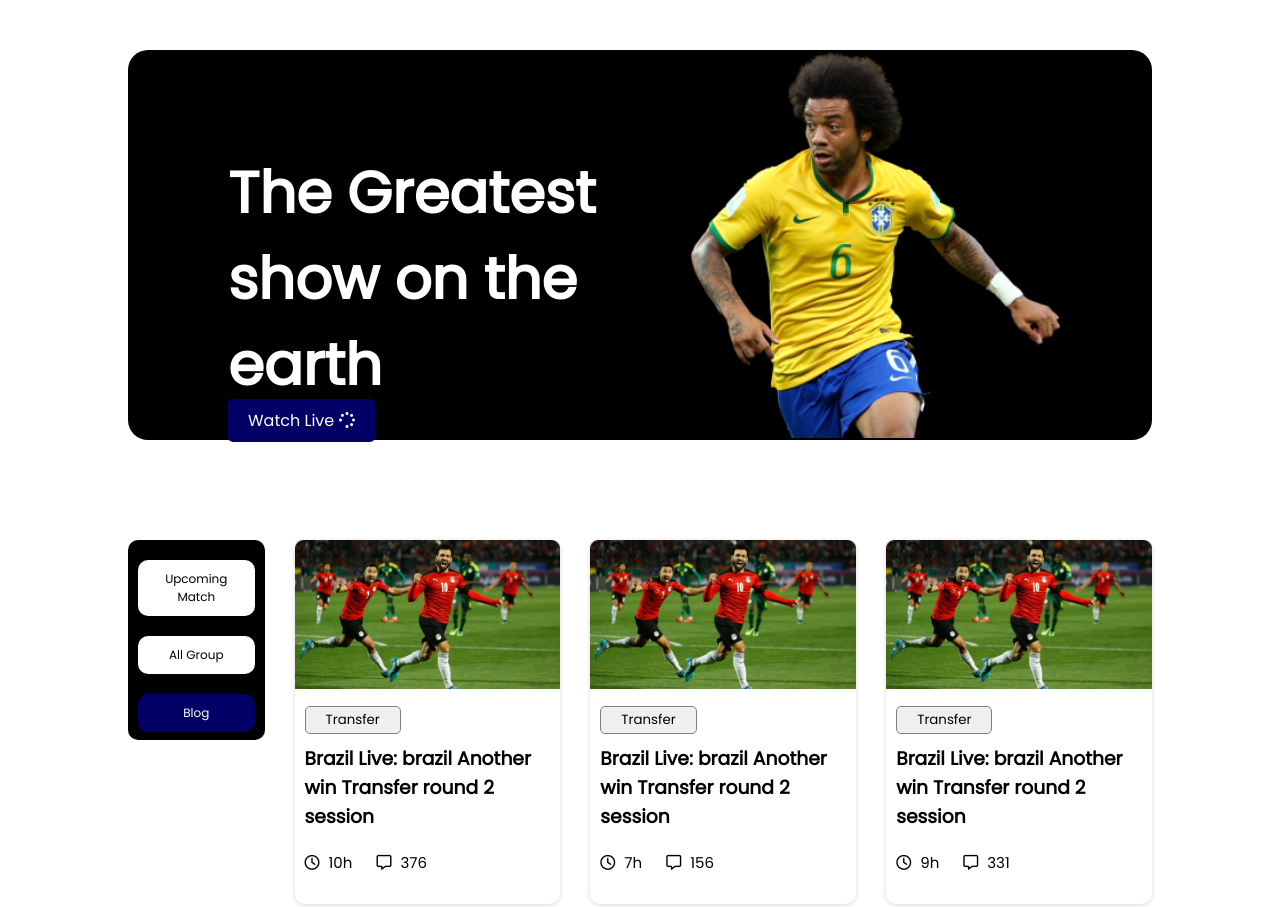
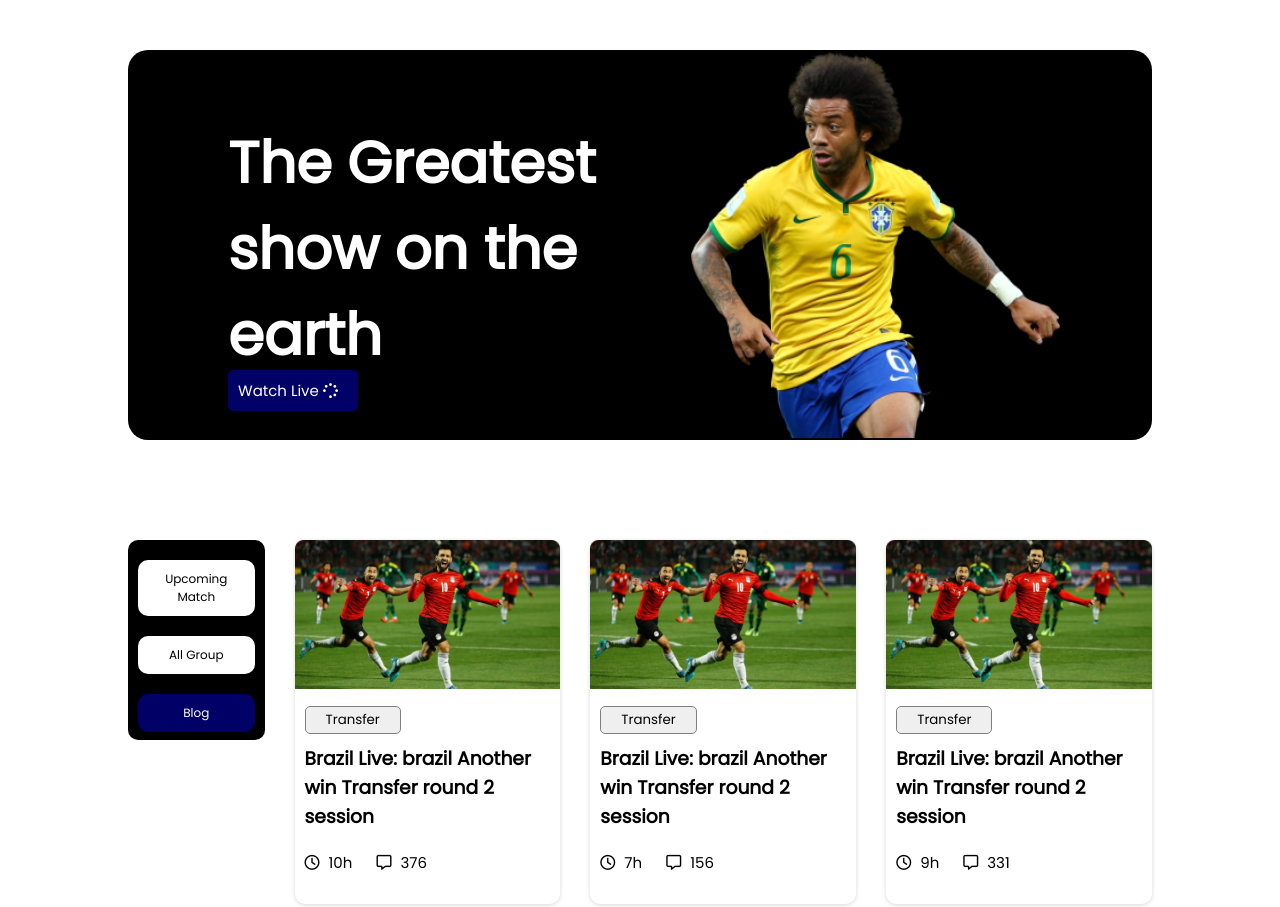
Before and after one commit to roccorizz/world-cup, a plain HTML site: page index.html in a window 1280 px wide. Shown: the top 907 px of the page. Drawn offline with Linux system fonts and the light colour scheme.

Commit message:
Final revision

```diff
--- a/style.css
+++ b/style.css
@@ -44,7 +44,7 @@ main {
 
 .banner-content {
     width: 55%;
-    padding: 100px 0 0 100px;
+    padding: 70px 0 0 100px;
     color: #ffffff;
 }
 
@@ -80,7 +80,7 @@ main {
     margin-bottom: -5px;
 }
 
-.all-btn .fa-mouse-pointer {
+.all-btn {
     padding-left: 10px;
     font-size: 15px;
     animation: animation 0.5s linear infinite;
```
